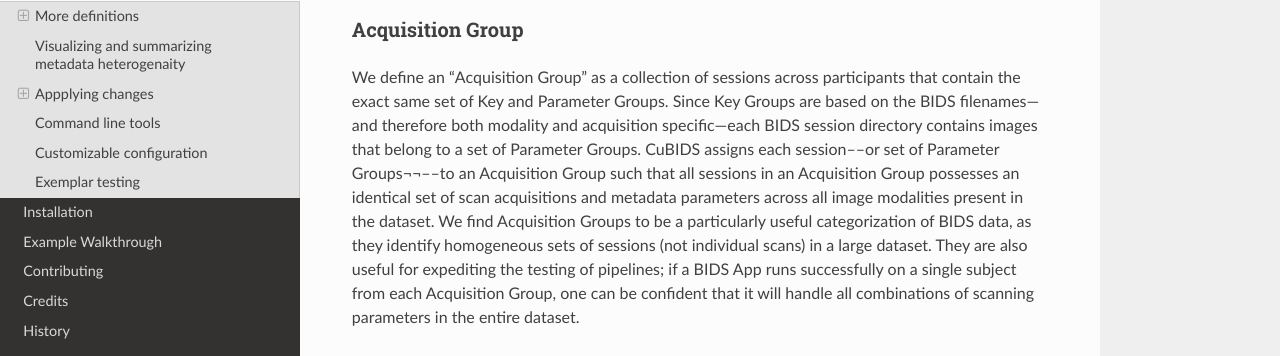
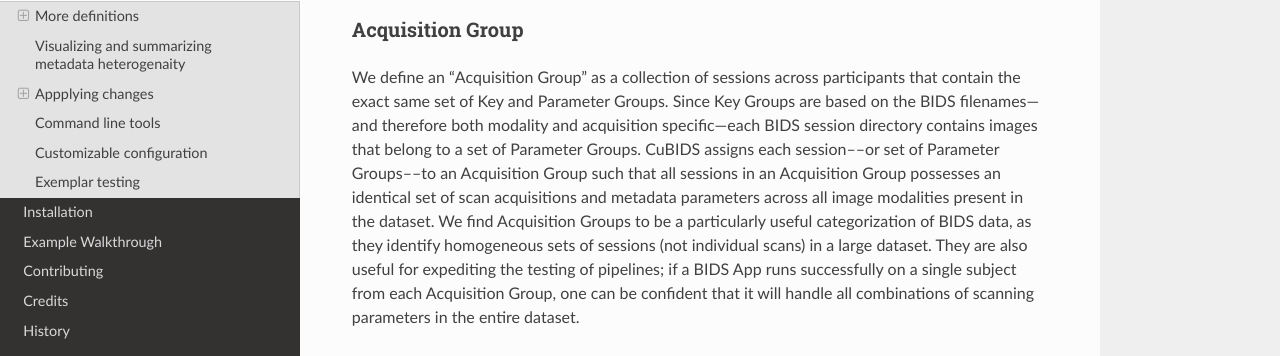
Before and after one commit to PennLINC/CuBIDS, a Sphinx documentation site: the page built from docs/usage.rst, in a window 1280 px wide and 900 px high, scrolled down 813 px. Shown: the part 190-546 px from the top of the window. Built offline with Sphinx 7.4.7 and the Read the Docs theme 2.0.0, drawn with Linux system fonts in a browser that asks for light colours.

Commit message:
fixed typo

```diff
--- a/docs/usage.rst
+++ b/docs/usage.rst
@@ -54,7 +54,7 @@ Acquisition Group
 We define an “Acquisition Group” as a collection of sessions across participants that contain the exact
 same set of Key and Parameter Groups. Since Key Groups are based on the BIDS filenames—and therefore both
 modality and acquisition specific—each BIDS session directory contains images that belong to a set of
-Parameter Groups. CuBIDS assigns each session––or set of Parameter Groups¬¬––to an Acquisition Group
+Parameter Groups. CuBIDS assigns each session––or set of Parameter Groups––to an Acquisition Group
 such that all sessions in an Acquisition Group possesses an identical set of scan acquisitions and
 metadata parameters across all image modalities present in the dataset. We find Acquisition Groups to be
 a particularly useful categorization of BIDS data, as they identify homogeneous sets of sessions (not
```
